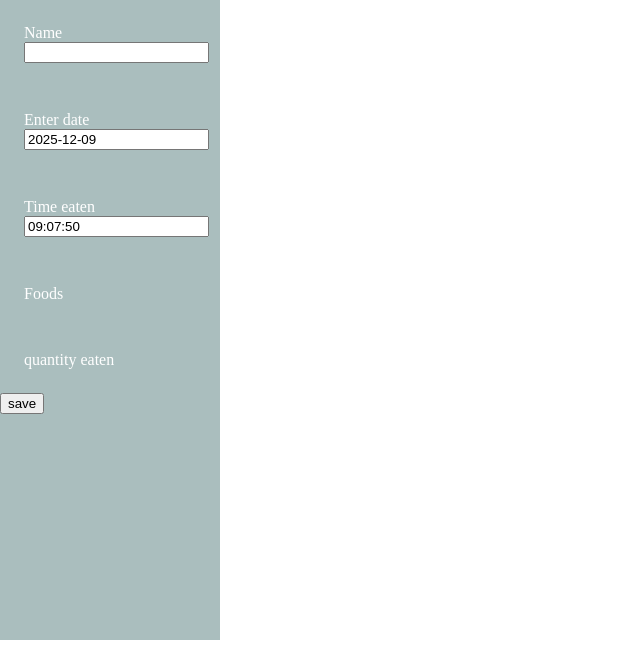
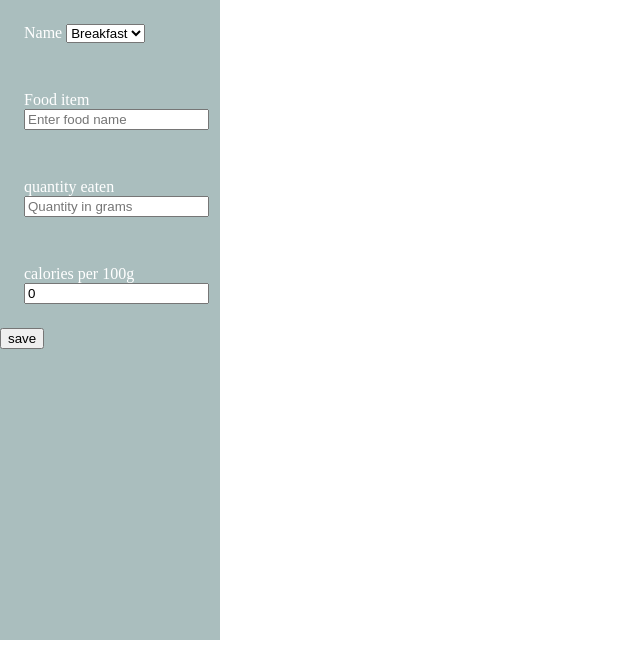
Before and after one commit to james-mungai-git/capstone-assingment, a Django app: page /meal/new/ in a window 1280 px wide. Shown: the part 128-800 px from the top of the page, without its empty margins (0-640 px from the left). Run offline with Django 5.2, Linux system fonts and the light colour scheme; data that the repository does not hold is empty; some libraries are stand-ins or nearby versions.

```diff
--- a/base/forms.py
+++ b/base/forms.py
@@ -1,7 +1,7 @@
 from django import forms
 from django.contrib.auth.forms import UserCreationForm
 from django.contrib.auth.models import User
-from .models import UserProfile, FoodItem, BlogPost, Meal, MealItem, Exercise
+from .models import UserProfile,  BlogPost, Meal, Exercise
 
 class Register(UserCreationForm):
     email = forms.EmailField(required=True)
@@ -22,29 +22,24 @@ class BlogPostForm(forms.ModelForm):
     class Meta:
         model = BlogPost
         fields = ('title', 'content')
+from django import forms
+from .models import Meal
+
 class MealForm(forms.ModelForm):
-
     class Meta:
         model = Meal
+        fields = ['name', 'food', 'quantity', 'calories_per_100g']
 
-        fields = ['name','date', 'time', 'foods']
         widgets = {
-            'foods': forms.CheckboxSelectMultiple()
+            'name': forms.Select(choices=[
+                ('Breakfast', 'Breakfast'),
+                ('Lunch', 'Lunch'),
+                ('Dinner', 'Dinner'),
+            ]),
+            'food': forms.TextInput(attrs={'placeholder': 'Enter food name'}),
+            'quantity': forms.NumberInput(attrs={'placeholder': 'Quantity in grams'}),
+            'calories_per_100g': forms.NumberInput(attrs={'placeholder': 'Calories per 100g'}),
         }
-
-
-class MealItemForm(forms.ModelForm):
-    class Meta:
-
-        model = MealItem
-        fields = ['meal', 'food', 'quantity']
-
-
-class FoodItemForm(forms.ModelForm):
-    class Meta:
-        model = FoodItem
-        fields = ['name', 'user', 'calories_per_100g']
-
 class Exerciseform(forms.ModelForm):
     class Meta:
         model = Exercise
--- a/base/templates/base/base.html
+++ b/base/templates/base/base.html
@@ -19,7 +19,7 @@
             <div class="nav-link"><a href="{% url 'blog-list' %}" title="go to your dashboard">community forum</a></div>
             <div class="nav-link"><a href="{% url 'blog-post' %}"> blog post </a></div>
             <div class="nav-link"><a href="{% url 'user-profile' %}"> {{user.username}}'s profile </a></div>
-            <div class="nav-link"><a href="{% url 'logout' %}">logout</a></div>
+            <div class="nav-link"><a href="{% url 'logout' %}" onclick="return confirm('are you sure you want to logout?')">logout</a></div>
 
             {% else %}
             <div class="nav-link"><a href="/login">login</a></div>
--- a/base/templates/base/meal_item/add_meal.html
+++ b/base/templates/base/meal_item/add_meal.html
@@ -14,26 +14,19 @@
             </div>
 
             <div class="meal">
-                <label for="id_date">Enter date</label>
-                {{ form.date }}
+                <label for="id_food">Food item</label>
+                {{ form.food }}
             </div>
 
-            <div class="meal">
-                <label for="id_time">Time eaten</label>
-                {{ form.time }}
-            </div>
-
-            <div class="meal">
-                <label for="id_foods">Foods</label>
-                {{ form.foods }}
-            </div>
-
-            <div class="meal">
+              <div class="meal">
                 <label for="id_quantity">quantity eaten</label>
                 {{ form.quantity }}
+
             </div>
-
-
+              <div class="meal">
+                <label for="id_calories_per_100g">calories per 100g</label>
+                {{ form.calories_per_100g }}
+            </div>
             <button type="submit" > save </button>
 
         </form>
--- a/base/urls.py
+++ b/base/urls.py
@@ -6,12 +6,6 @@ from .views import (
     BlogPostCreateView,
     BlogPostUpdateView,
     BlogPostDeleteView,
-
-    FoodItemListView,
-    FoodItemDetailView,
-    FoodItemCreateView,
-    FoodItemUpdateView,
-    FoodItemDeleteView,
 
     MealListView,
     MealDetailView,
@@ -35,15 +29,8 @@ urlpatterns = [
     path('blog/new/', BlogPostCreateView.as_view(), name='blog-post'),
     path('blog/<int:pk>/edit/', BlogPostUpdateView.as_view(), name='blog-update'),
 
-    # fooditem crud urls
-    path('food/', FoodItemListView.as_view(), name='food-list'),
-    path('food/<int:pk>/', FoodItemDetailView.as_view(), name='food-detail'),
-    path('food/new/', FoodItemCreateView.as_view(), name='food_item'),
-    path('food/<int:pk>/edit/', FoodItemUpdateView.as_view(), name='food-update'),
-    path('food/<int:pk>/delete/', FoodItemDeleteView.as_view(), name='food-delete'),
-
     # meal item crud
-    path('meal/',  MealListView.as_view(), name='home'),
+    path('meal/<str:meal_type>',  MealListView.as_view(), name='meal-list'),
     path('meal/<int:pk>/', MealDetailView.as_view(), name='meal-detail'),
     path('meal/new/', MealCreateView.as_view(), name='add_meal'),
     path('meal/<int:pk>/edit/', MealUpdateView.as_view(), name='update_meal'),
--- a/base/views.py
+++ b/base/views.py
@@ -1,23 +1,33 @@
 from django.shortcuts import render, redirect
-from .forms import Register, UserProfileForm, BlogPostForm, MealItemForm, MealForm, Exerciseform
-from .models import UserProfile, FoodItem, BlogPost, MealItem, Meal, Exercise
+from .forms import Register, UserProfileForm, BlogPostForm, MealForm, Exerciseform
+from .models import UserProfile,  BlogPost,  Meal, Exercise
 from django.views.generic import ListView, DetailView, CreateView, UpdateView, DeleteView
 from django.contrib.auth.mixins import LoginRequiredMixin, UserPassesTestMixin
-from django import forms
 from django.urls import reverse_lazy
 from django.core.exceptions import PermissionDenied
 from django.contrib.auth import logout as auth_logout
-from .forms import FoodItemForm
-from django.contrib.postgres.search import SearchVector
-
+from datetime import date
 
 # Home view
+from django.shortcuts import render, redirect
+
 def dashboard(request):
-    total_calories = sum(item.calories() for item in MealItem.objects.filter(meal__user=request.user))
+    today = date.today()
 
-    return render(request, 'base/dashboard.html', {
-        'calories': total_calories
+    breakfast_meals = Meal.objects.filter(user=request.user, name="Breakfast", date=today)
+    lunch_meals = Meal.objects.filter(user=request.user, name="Lunch", date=today)
+    dinner_meals = Meal.objects.filter(user=request.user, name="Dinner", date=today)
+
+    breakfast_total = sum(item.calories() for item in breakfast_meals)
+    lunch_total = sum(item.calories() for item in lunch_meals)
+    dinner_total = sum(item.calories() for item in dinner_meals)
+
+    return render(request, "base/dashboard.html", {
+        "breakfast_total": breakfast_total,
+        "lunch_total": lunch_total,
+        "dinner_total": dinner_total,
     })
+
 
 def logout(request):
     auth_logout(request)
@@ -103,70 +113,6 @@ class BlogPostUpdateView(UpdateView):
         post = self.get_object
         return self.request.author == post.author
 
-
-
-
-# food item crud operations
-class FoodItemCreateView(CreateView):
-    model = FoodItem
-    template_name = "base/food/food_item.html"
-    form_class = FoodItemForm
-    success_url = reverse_lazy("dashboard")
-
-    def form_valid(self, form):
-        form.instance.user = self.request.user
-        return super().form_valid(form)
-
-
-class FoodItemListView(ListView):
-    model = FoodItem
-    template_name = "base/food/food-list.html"
-    context_object_name = 'foods'
-
-    def get_queryset(self):
-        return FoodItem.objects.filter(user=self.request.user)
-
-
-class FoodItemDetailView(DetailView):
-    model = FoodItem
-    template_name = "base/food/food-detail.html"
-    context_object_name = 'food'
-
-    def get_object(self, queryset=None):
-        obj = super().get_object(queryset)
-        if obj.user != self.request.user:
-            raise PermissionDenied("You don't have permission to view this food item")
-        return obj
-
-
-class FoodItemUpdateView(UpdateView):
-    model = FoodItem
-    template_name = "base/food/food-list.html"
-    form_class = FoodItemForm
-    success_url = reverse_lazy('dashboard')
-
-    def get_object(self, queryset=None):
-        obj = super().get_object(queryset)
-        if obj.user != self.request.user:
-            raise PermissionDenied("You can only edit your own food items")
-        return obj
-
-
-class FoodItemDeleteView(LoginRequiredMixin, UserPassesTestMixin,DeleteView):
-    model = FoodItem
-    template_name = "base/food/food-delete.html"
-    success_url = reverse_lazy('dashbard')
-
-    def get_object(self, queryset=None):
-        obj = super().get_object(queryset)
-        if obj.user != self.request.user:
-            raise PermissionDenied("You can only delete your own food items")
-        return obj
-
-    def test_func(self):
-        obj = self.get_object()
-        return self.request.user == obj.user
-
 # mealitem crud
 
 
@@ -178,14 +124,15 @@ class MealCreateView(CreateView):
 
     def form_valid(self, form):
         form.instance.user = self.request.user
+        form.instance.date = date.today()
         return super().form_valid(form)
 
 
 class MealUpdateView(UpdateView):
      model = Meal
-     template_name = "base/meal_item/update_meal.html"
+     template_name = "base/meal_item/add_meal.html"
      success_url =reverse_lazy ('dashboard')
-     fields = ['name','date', 'time', 'foods']
+     fields = ['name', 'food', 'quantity', 'calories_per_100g']
 
 
      def get_object(self, queryset=None):
@@ -198,11 +145,30 @@ class MealUpdateView(UpdateView):
 
 class MealListView(ListView):
     model = Meal
-    template_name = "base/meal_item/home.html"
+    template_name = "base/meal_item/meal-list.html"
     context_object_name = 'meals'
 
     def get_queryset(self):
-        return MealItem.objects.filter(user=self.request.user)
+        meal_type = self.kwargs.get('meal_type').capitalize()
+        return Meal.objects.filter(
+            user=self.request.user,
+            name=meal_type,
+            date=date.today()
+        )
+
+    def get_context_data(self, **kwargs):
+        context = super().get_context_data(**kwargs)
+        context['meal_type'] = self.kwargs.get('meal_type')
+
+        breakfast_meals = Meal.objects.filter(user=self.request.user, name="Breakfast", date=date.today())
+        lunch_meals = Meal.objects.filter(user=self.request.user, name="Lunch", date=date.today())
+        dinner_meals = Meal.objects.filter(user=self.request.user, name="Dinner", date=date.today())
+
+        context['breakfast_total'] = sum(item.calories() for item in breakfast_meals)
+        context['lunch_total'] = sum(item.calories() for item in lunch_meals)
+        context['dinner_total'] = sum(item.calories() for item in dinner_meals)
+
+        return context
 
 class MealDeleteView(LoginRequiredMixin, UserPassesTestMixin, DeleteView):
     model = Meal
@@ -282,17 +248,3 @@ class ExerciseDeleteView(LoginRequiredMixin, UserPassesTestMixin,DeleteView):
     def test_func(self):
         obj = self.get_object
         return self.request.user == obj.user
-
-def add_mealitem(request):
-    if request.method == "POST":
-        form = MealItemForm(request.POST)
-
-        if form.is_valid():
-            meal_item = form.save(commit=False)
-            meal_item.meal.user = request.user
-            return redirect("dashboard")
-
-        else:
-            form = MealItemForm()
-
-        return render(request, 'base/meal_item/add_meal.html', {'form': form})
--- a/capstone/settings.py
+++ b/capstone/settings.py
@@ -76,7 +76,7 @@ WSGI_APPLICATION = 'capstone.wsgi.application'
 DATABASES = {
     'default': {
         'ENGINE': 'django.db.backends.postgresql',   # Database backend
-        'NAME': 'capstone_db',                       # Your database name
+        'NAME': 'base_db',                       # Your database name
         'USER': 'postgres',                          # Your DB username
         'PASSWORD': 'moonlight@1818',                 # Your DB password
         'HOST': 'localhost',                         # Or your DB server address
@@ -136,5 +136,5 @@ STATICFILES_DIRS = [BASE_DIR / "base" / "static"]
 
 STATIC_ROOT = BASE_DIR / "staticfiles"
 
-LOGIN_REDIRECT_URL = 'home'
+LOGIN_REDIRECT_URL = 'dashboard'
 LOGIN_URL = '/login/'
```
Also changed, not shown: base/models.py (+10 -23 lines), base/static/base/css/styles.css (+26 -1 lines), base/templates/base/dashboard.html (+3 -7 lines), base/templates/base/meal_item/meal-list.html (added, +23 -0 lines), base/migrations/0001_initial.py, base/migrations/0002_fooditem_alter_userprofile_user_and_more.py (deleted), base/migrations/0003_remove_fooditem_food_name_fooditem_calories_per_100g_and_more.py (deleted), base/migrations/0004_alter_mealitem_food_alter_mealitem_meal.py (deleted), base/migrations/0005_exercise.py (deleted), base/templates/base/meal_item/meal-detail.html (deleted), db.sqlite3 (deleted).
